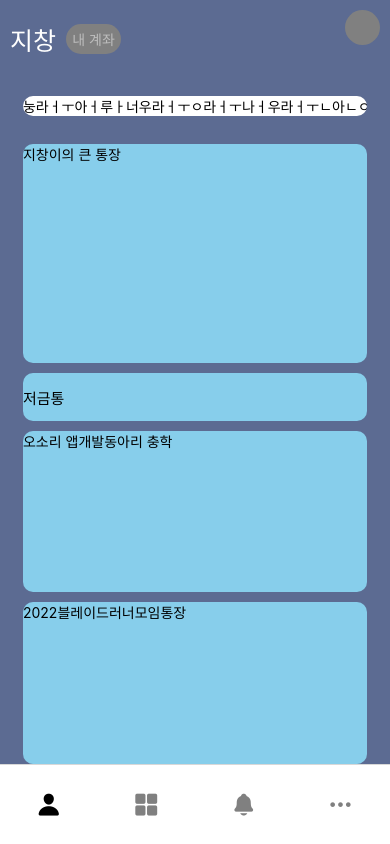
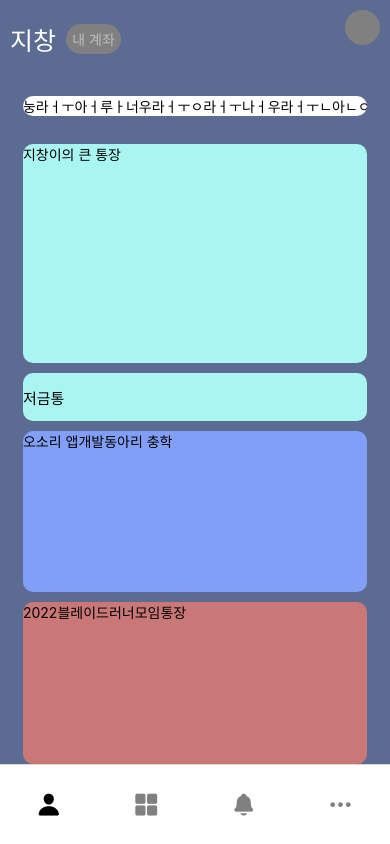
Before and after one commit to MintKangaroo/Clone_Coding, a React Native app in the folder KaKaoBank/: screen / in a window 390 px wide. Built offline with nearby package versions, Linux system fonts and the light colour scheme.

Commit message:
색상 변경

```diff
--- a/KaKaoBank/src/Screen/Main.tsx
+++ b/KaKaoBank/src/Screen/Main.tsx
@@ -71,7 +71,7 @@ export default ({navigation}: any) => {
           <View
             style={{
               flex: 15,
-              backgroundColor: 'skyblue',
+              backgroundColor: '#A9F5F2',
               borderRadius: 10,
               marginTop: 10,
             }}>
@@ -86,7 +86,7 @@ export default ({navigation}: any) => {
           <View
             style={{
               flex: 15,
-              backgroundColor: 'skyblue',
+              backgroundColor: '#A9F5F2',
               borderRadius: 10,
               marginTop: 10,
             }}>
@@ -106,7 +106,7 @@ export default ({navigation}: any) => {
           <View
             style={{
               flex: 15,
-              backgroundColor: 'skyblue',
+              backgroundColor: '#819FF7',
               borderRadius: 10,
               marginTop: 10,
             }}>
@@ -119,7 +119,7 @@ export default ({navigation}: any) => {
           <View
             style={{
               flex: 15,
-              backgroundColor: 'skyblue',
+              backgroundColor: '#C97777',
               borderRadius: 10,
               marginTop: 10,
             }}>
```
